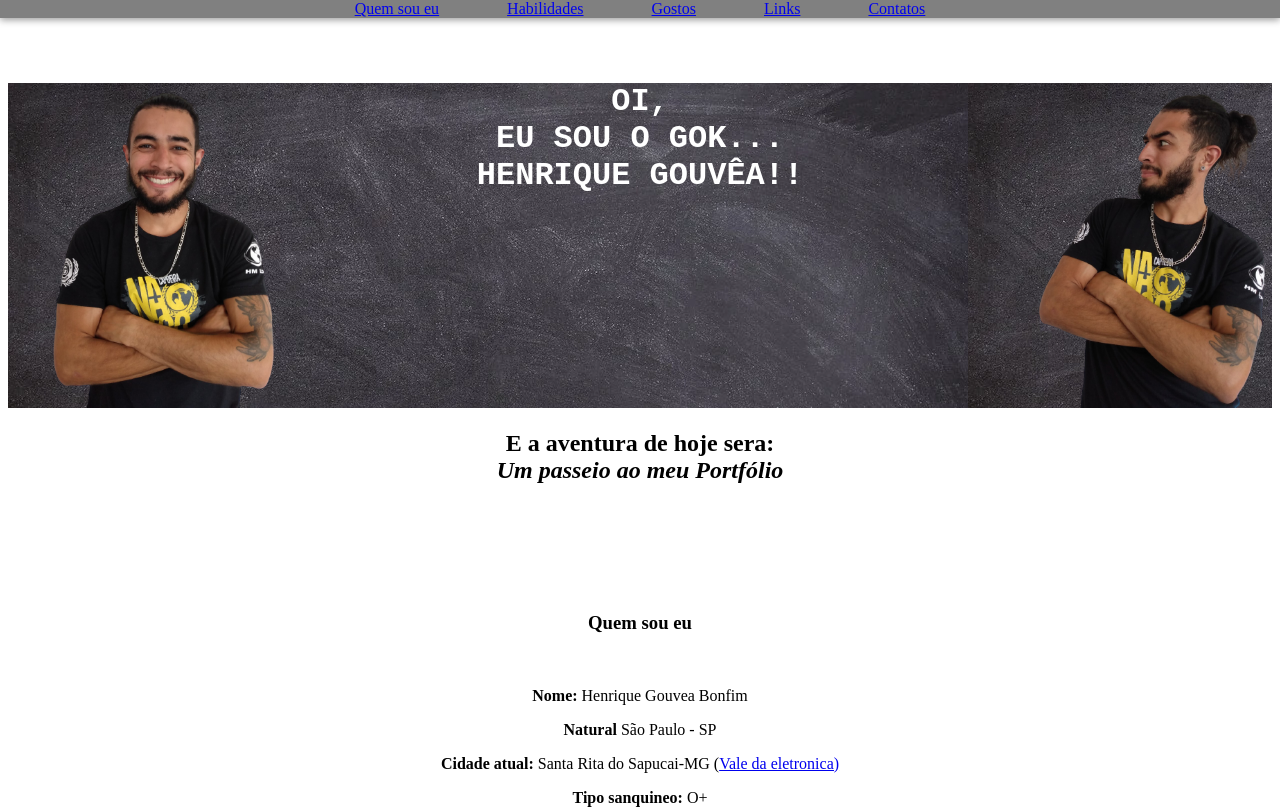
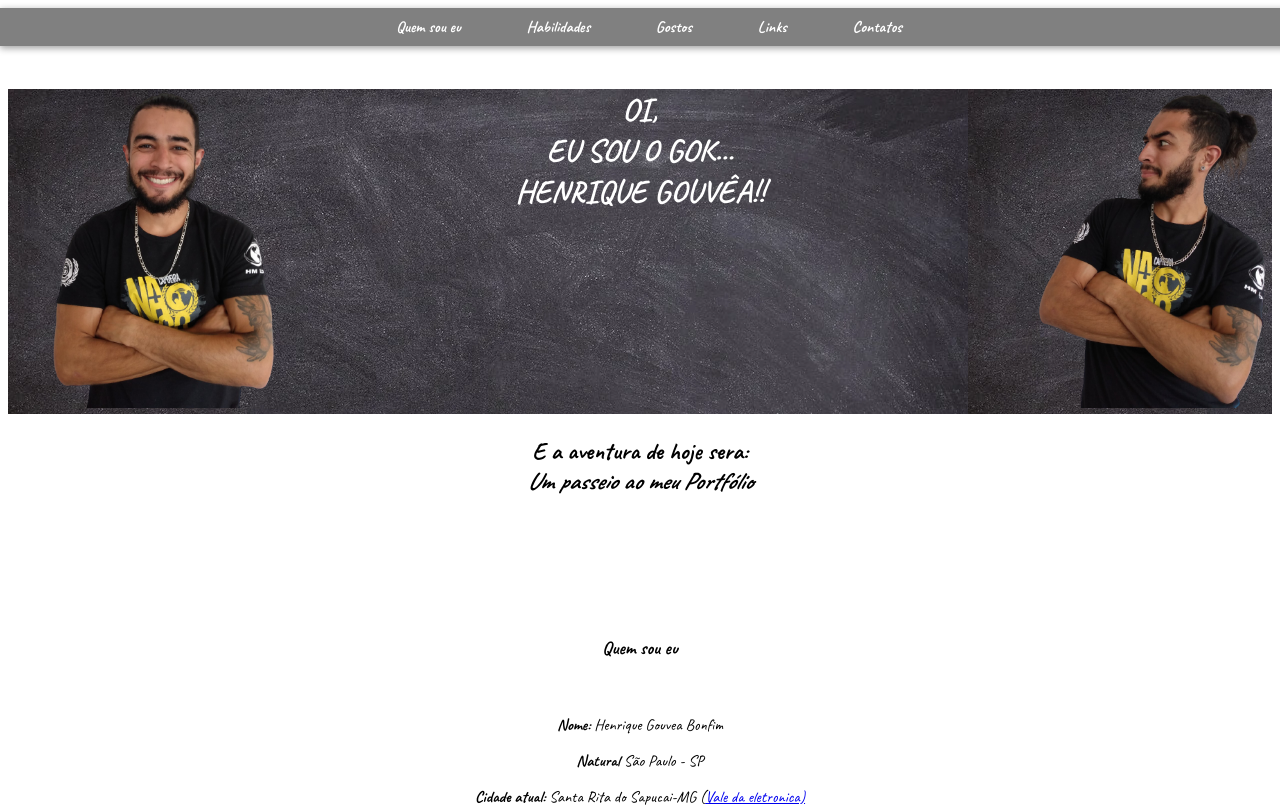
Before and after one commit to Henrique-Gouvea/Henrique-Gouvea.github.io, a plain HTML site: page index.html in a window 1280 px wide. Shown: the top 810 px of the page. Drawn offline with Linux system fonts and the light colour scheme.

Commit message:
Arrumando o cabeçalho e trocando a fonte do projeto

```diff
--- a/index.html
+++ b/index.html
@@ -5,26 +5,24 @@
     <title>Portfólio Henrique Gouvea</title>
 
     <link rel="stylesheet" type="text/css" href="style.css">
-    <style>
-    </style>
 
   </head>
   <body>
 
-    <nav id="cabecalho" role="navigation">
-        <a href="#quemsoueu">Quem sou eu</a>
+    <nav class="cabecalho" role="navigation">
+        <a class="cabecalhoescrita" href="#quemsoueu">Quem sou eu</a>
         &nbsp;&nbsp;&nbsp;&nbsp;&nbsp;&nbsp;&nbsp;&nbsp;&nbsp;&nbsp;&nbsp;&nbsp;&nbsp;&nbsp;&nbsp;
-        <a href="#habilidades">Habilidades</a>
+        <a class="cabecalhoescrita" href="#habilidades">Habilidades</a>
         &nbsp;&nbsp;&nbsp;&nbsp;&nbsp;&nbsp;&nbsp;&nbsp;&nbsp;&nbsp;&nbsp;&nbsp;&nbsp;&nbsp;&nbsp;
-        <a href="#gostos">Gostos</a>
+        <a class="cabecalhoescrita" href="#gostos">Gostos</a>
         &nbsp;&nbsp;&nbsp;&nbsp;&nbsp;&nbsp;&nbsp;&nbsp;&nbsp;&nbsp;&nbsp;&nbsp;&nbsp;&nbsp;&nbsp;
-        <a href="#links">Links</a>
+        <a class="cabecalhoescrita" href="#links">Links</a>
         &nbsp;&nbsp;&nbsp;&nbsp;&nbsp;&nbsp;&nbsp;&nbsp;&nbsp;&nbsp;&nbsp;&nbsp;&nbsp;&nbsp;&nbsp;
-        <a href="#contatos">Contatos</a>
+        <a class="cabecalhoescrita" href="#contatos">Contatos</a>
     </nav>
 
-    <img  src="images/sorrindo de frente.png" alt="Foto Henrique Gouvea sorrindo" width="300px" align="left">
-    <img src="images/de lado.png" alt="Foto Henrique Gouvea com cara de desconfiado de lado" width="300px" align="right">
+    <img class="henrique" src="images/sorrindo de frente.png" alt="Foto Henrique Gouvea sorrindo"  align="left">
+    <img class="henrique" src="images/de lado.png" alt="Foto Henrique Gouvea com cara de desconfiado de lado"  align="right">
 
     <br><br><br>
 
--- a/style.css
+++ b/style.css
@@ -1,22 +1,45 @@
+
+@font-face{
+    font-family: 'Caveat';
+    src: url(Caveat/Caveat-VariableFont_wght.ttf);
+}
+
+
 body{
     text-align: center;
+    font-family: 'Caveat',serif;
+
 }
 
 h1{
     color: white;
-    font-family: monospace,sans-serif;
 }
+
 #back-dbz{
     background-image: url(images/giz.webp);
     width: 100%;
     height: 325px;
 }
 
-#cabecalho{
+.cabecalho{
+
     position: fixed;
-    top: 0;
+    top: 10;
     left: 0;
-    width: 100%;
+    width:100%;
     box-shadow: 0 2px 7px rgba(0, 1, 0, 0.397);
     background-color:gray;
+    padding: 9px;
 }
+.cabecalhoescrita{
+
+    color:white;
+    top: 10;
+    text-decoration: none;
+    font-weight: bold;
+}
+
+.henrique{
+    border: 50% ;
+    width:300px;
+}
```
Also changed, not shown: Caveat/Caveat-VariableFont_wght.ttf (added), Caveat/OFL.txt (added), Caveat/README.txt (added), Caveat/static/Caveat-Bold.ttf (added), Caveat/static/Caveat-Medium.ttf (added), Caveat/static/Caveat-Regular.ttf (added), Caveat/static/Caveat-SemiBold.ttf (added).
